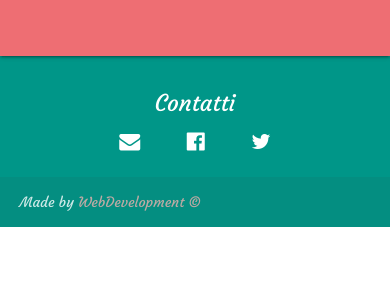
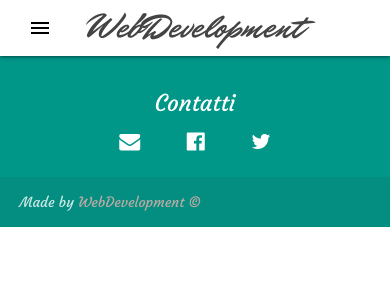
Before and after one commit to Lizzit/WebDevelopment, a PHP site: page /navbar.html in a window 390 px wide. Shown: the top 300 px of the page. Run offline with PHP 8.4, Linux system fonts and the light colour scheme.

Commit message:
Update style.css

```diff
--- a/css/style.css
+++ b/css/style.css
@@ -117,7 +117,7 @@ footer .page-footer {
 
   nav .nav-wrapper{
     padding: 0px 10px;
-    opacity: 0;
+    /*opacity: 0;*/
   }
 }
 
```
